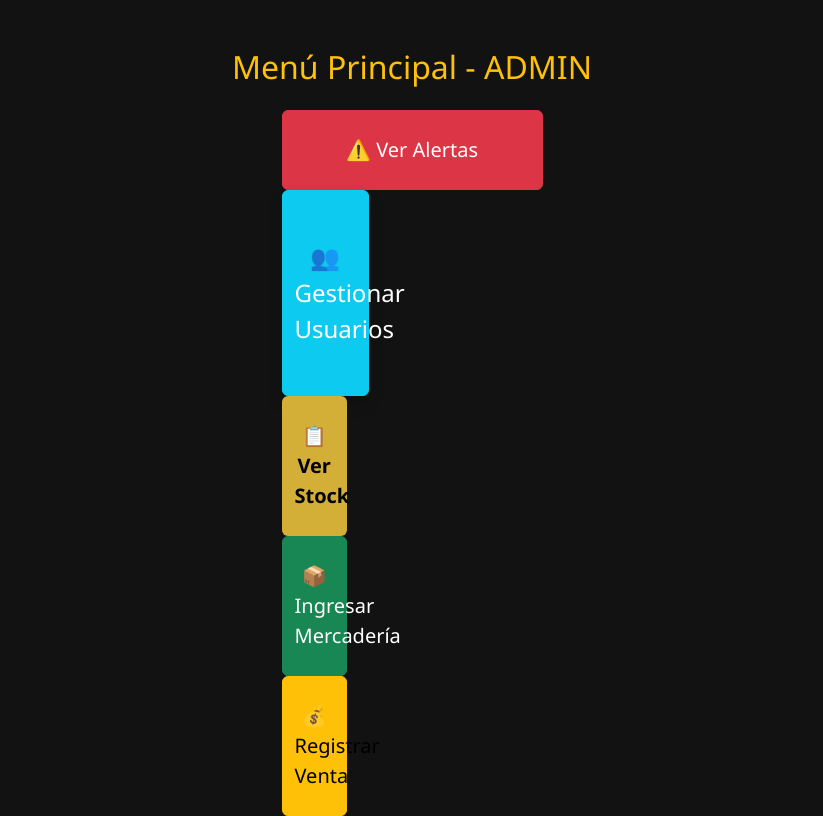
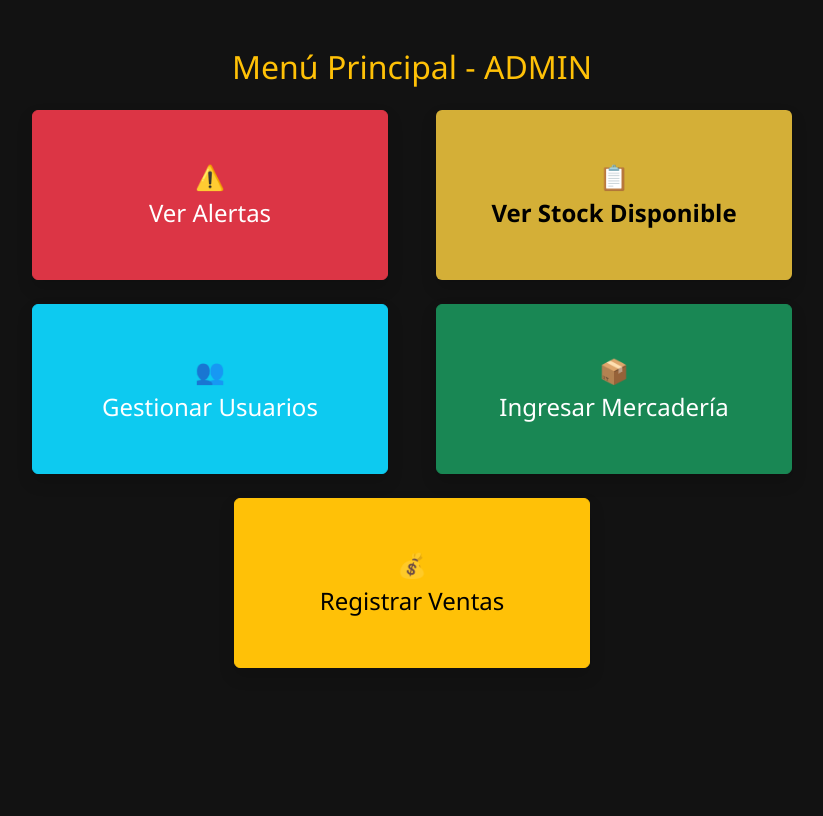
Before and after one commit to Mcnstnzaa/inventario-empresa, a Flask app: page /menu in a window 1280 px wide. Shown: the part 58-874 px from the top of the page, without its empty margins (228-1051 px from the left). After the commit the page ends 726 px from the top, so only its background shows below. Run offline with Flask 3, Linux system fonts and the light colour scheme; a user stored in the database is signed in.

Commit message:
Update menu.html

```diff
--- a/templates/menu.html
+++ b/templates/menu.html
@@ -2,29 +2,51 @@
 {% block content %}
 <div class="text-center mt-5">
     <h2 class="text-warning mb-4">Menú Principal - {{ session['rol'] | upper }}</h2>
-    <div class="row justify-content-center gap-3">
+
+    <div class="row justify-content-center gap-4 mt-4">
 
         {% if session['rol'] == 'admin' %}
-            <!-- BOTONES DEL ADMIN -->
-            <div class="col-md-3">
-                <a href="/alertas" class="btn btn-danger w-100 py-4 fs-5">⚠️ Ver Alertas</a>
-                            <div class="col-md-4">
+            <!-- ================= MENÚ DEL ADMINISTRADOR ================= -->
+            <div class="col-md-4">
+                <a href="/alertas" class="btn btn-danger w-100 py-5 fs-4 shadow">
+                    ⚠️<br>Ver Alertas
+                </a>
+            </div>
+            <div class="col-md-4">
+                <a href="/stock" class="btn btn-gold w-100 py-5 fs-4 shadow">
+                    📋<br>Ver Stock Disponible
+                </a>
+            </div>
+            <div class="col-md-4">
                 <a href="/usuarios" class="btn btn-info w-100 py-5 fs-4 shadow text-white">
                     👥<br>Gestionar Usuarios
                 </a>
             </div>
-            <div class="col-md-3">
-                <a href="/stock" class="btn btn-gold w-100 py-4 fs-5">📋 Ver Stock</a>
+            <div class="col-md-4">
+                <a href="/form_ingreso" class="btn btn-success w-100 py-5 fs-4 shadow">
+                    📦<br>Ingresar Mercadería
+                </a>
+            </div>
+            <div class="col-md-4">
+                <a href="/form_venta" class="btn btn-warning w-100 py-5 fs-4 shadow">
+                    💰<br>Registrar Ventas
+                </a>
+            </div>
+
+        {% else %}
+            <!-- ================= MENÚ DEL TRABAJADOR ================= -->
+            <div class="col-md-5">
+                <a href="/form_ingreso" class="btn btn-success w-100 py-5 fs-3 shadow">
+                    📦<br>Registrar Mercadería
+                </a>
+            </div>
+            <div class="col-md-5">
+                <a href="/form_venta" class="btn btn-warning w-100 py-5 fs-3 shadow">
+                    💰<br>Registrar Ventas
+                </a>
             </div>
         {% endif %}
 
-        <!-- BOTONES COMPARTIDOS -->
-        <div class="col-md-3">
-            <a href="/form_ingreso" class="btn btn-success w-100 py-4 fs-5">📦 Ingresar Mercadería</a>
-        </div>
-        <div class="col-md-3">
-            <a href="/form_venta" class="btn btn-warning w-100 py-4 fs-5">💰 Registrar Venta</a>
-        </div>
     </div>
 </div>
 {% endblock %}
```
